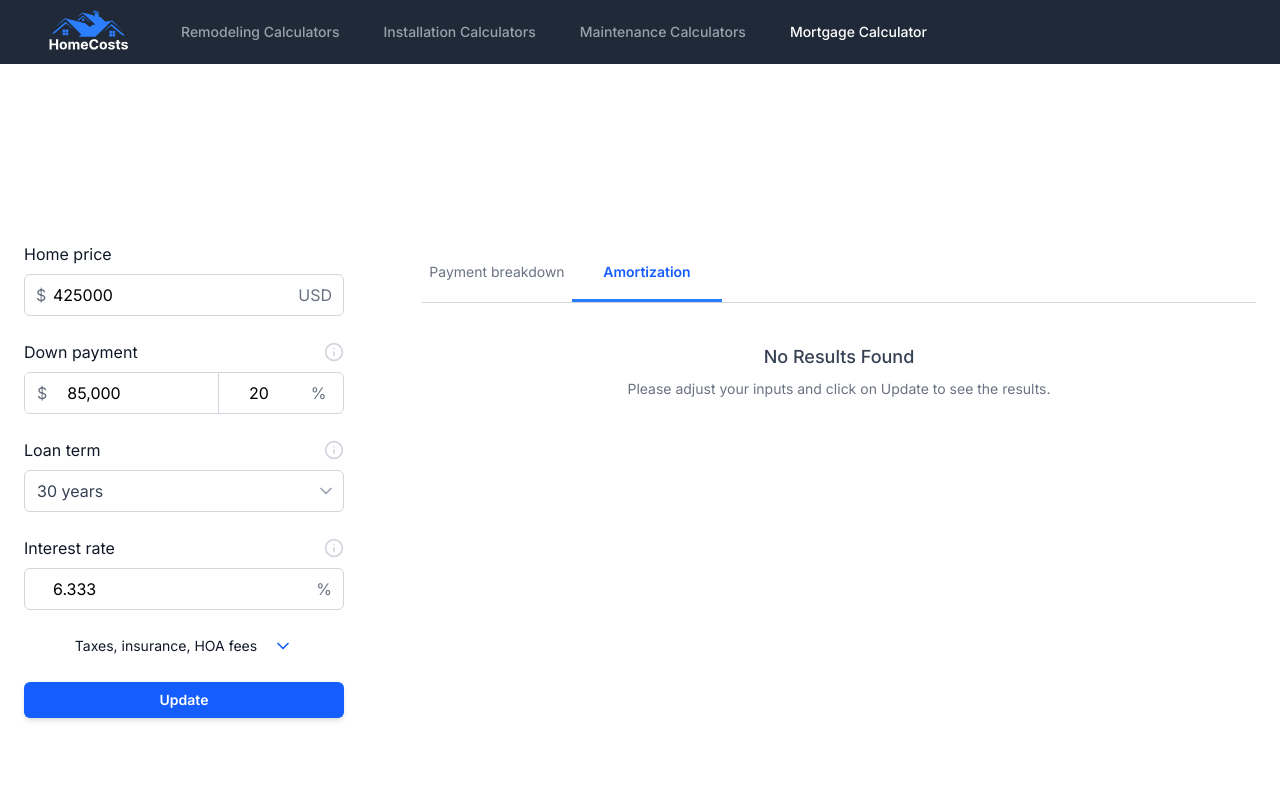
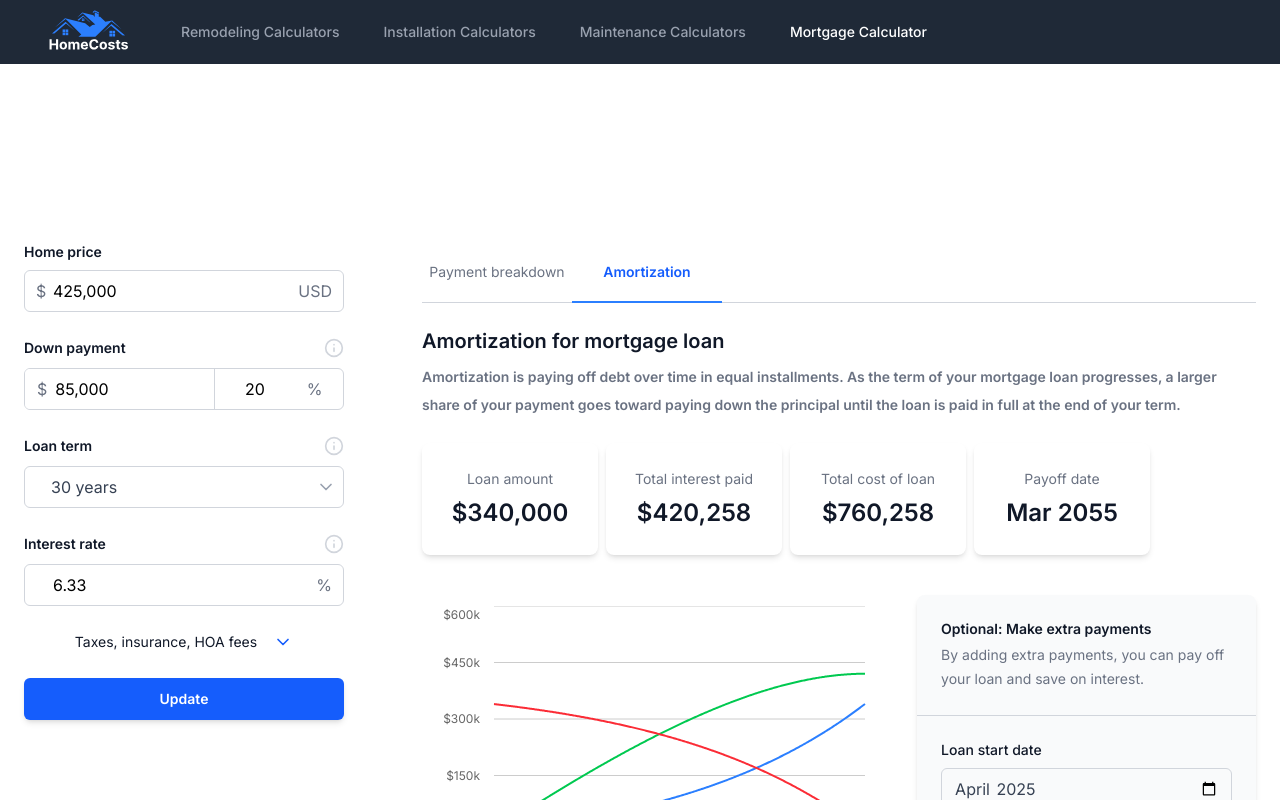
Before and after one commit to DaniielDz/homecosts, a Next.js app: page /mortgage in a window 1280 px wide. Both pictures are taken after a click on the button "Amortization". Shown: the top 800 px of the page. Built offline with nearby package versions, Linux system fonts and the light colour scheme.

Commit message:
Fix details in Mortgage Calculator

```diff
--- a/app/mortgage/page.tsx
+++ b/app/mortgage/page.tsx
@@ -69,6 +69,11 @@ export default function MortgagePage() {
         setDownAmt(newDownAmt);
     }, [price, downPct]);
 
+    useEffect(() => {
+        onUpdate()
+    }, [])
+
+
     return (
         <div className="flex flex-col items-end justify-center w-full max-w-max mx-auto px-4">
             <div className="w-full flex flex-col lg:flex-row items-center lg:items-start justify-center gap-19.5 mt-[178px] mb-42.5">
--- a/app/mortgage/ui/InputSection.tsx
+++ b/app/mortgage/ui/InputSection.tsx
@@ -121,7 +121,7 @@ export function InputSection({
                     )}
                 </AnimatePresence>
                 <button
-                    className="w-full bg-blue-600 text-white font-semibold text-sm py-2 px-4 rounded-md shadow-md cursor-pointer hover:bg-blue-700 transition-all duration-300"
+                    className="w-full h-10.5 bg-blue-600 text-white font-semibold text-sm py-2 px-4 rounded-md shadow-md cursor-pointer hover:bg-blue-700 transition-all duration-300"
                     onClick={onUpdate}
                 >
                     Update
--- a/app/mortgage/ui/Tabs.tsx
+++ b/app/mortgage/ui/Tabs.tsx
@@ -19,7 +19,7 @@ export function Tabs({ tabs, initialIndex = 0, onChange }: TabsProps) {
     const tabCount = tabs.length
     const underlineStyle: React.CSSProperties = {
         width: `${100 / tabCount}%`,
-        top: '95%',
+        top: '98%',
         left: `${(activeIndex * 100) / tabCount}%`,
         transition: 'left 0.3s ease',
     }
@@ -41,7 +41,7 @@ export function Tabs({ tabs, initialIndex = 0, onChange }: TabsProps) {
                 ))}
             </div>
             <div
-                className="absolute bottom-0 h-[3px] bg-blue-500"
+                className="absolute bottom-0 h-[2px] bg-blue-500"
                 style={underlineStyle}
             />
         </div>
--- a/app/mortgage/ui/components/AmortizationSchedule.tsx
+++ b/app/mortgage/ui/components/AmortizationSchedule.tsx
@@ -22,6 +22,7 @@ export function AmortizationSchedule({
     firstPayment,
     onFirstPaymentChange,
 }: AmortizationScheduleProps) {
+
     const [expandAll, setExpandAll] = useState(false)
     const [expandedYears, setExpandedYears] = useState<Set<string>>(new Set())
 
@@ -145,6 +146,8 @@ export function AmortizationSchedule({
                                     {/* Monthly details if expanded */}
                                     {isExpanded && entries.map((e) => {
                                         const monthLabel = new Date(`${e.date}-01`).toLocaleString("en-US", { month: "short", year: "numeric" })
+                                        console.log(e.date, monthLabel);
+
                                         return (
                                             <tr key={e.date} className="border-b border-gray-100">
                                                 <td className="pl-6 py-2 text-sm text-gray-700">{monthLabel}</td>
--- a/app/mortgage/ui/components/DownPaymentInput.tsx
+++ b/app/mortgage/ui/components/DownPaymentInput.tsx
@@ -1,6 +1,6 @@
 "use client"
 
-import React from "react"
+import React, { useEffect, useState } from "react"
 import ToolTip from "./Tooltip"
 
 interface DownPaymentInputProps {
@@ -19,44 +19,76 @@ export function DownPaymentInput({
     onCurrencyChange,
     onPercentChange,
 }: DownPaymentInputProps) {
+    const [displayPct, setDisplayPct] = useState<string>(
+        percentValue?.toString() || ""
+    );
+    const [pctFocused, setPctFocused] = useState(false);
+
+    useEffect(() => {
+        if (!pctFocused) {
+            setDisplayPct(
+                percentValue === "" || percentValue === null
+                    ? ""
+                    : percentValue.toString()
+            );
+        }
+    }, [percentValue, pctFocused])
+
+    const handlePercentChange = (e: React.ChangeEvent<HTMLInputElement>) => {
+        let raw = e.target.value.replace(/[^0-9.]/g, "");
+        const parts = raw.split(".");
+        if (parts.length > 2) {
+            raw = parts[0] + "." + parts.slice(1).join("");
+        }
+        setDisplayPct(raw);
+        onPercentChange(raw ? parseFloat(raw) : 0);
+    };
+
+    const handlePercentFocus = () => setPctFocused(true);
+    const handlePercentBlur = () => setPctFocused(false);
+
     const formatNumber = (val: number | string) => {
-        const num = typeof val === "number" ? val : parseInt(val.toString().replace(/\D/g, ''), 10) || 0
+        const num =
+            typeof val === "number"
+                ? val
+                : parseInt(val.toString().replace(/\D/g, ""), 10) || 0
         return num.toLocaleString()
     }
-
     const handleCurrencyChange = (e: React.ChangeEvent<HTMLInputElement>) => {
-        const numeric = e.target.value.replace(/\D/g, '')
+        const numeric = e.target.value.replace(/\D/g, "")
         onCurrencyChange(numeric ? parseInt(numeric, 10) : 0)
     }
 
-
     return (
         <div className="flex flex-col w-full max-w-sm">
-            <label className="flex items-center justify-between text-gray-900 font-normal mb-2">
+            <label className="flex items-center justify-between text-sm text-gray-900 font-semibold mb-2">
                 {label}
-                <ToolTip tooltipText="Enter your desired down payment amount and percentage."/>
+                <ToolTip tooltipText="Enter your desired down payment amount and percentage." />
             </label>
-            <div className="flex border border-gray-300 rounded-md overflow-hidden">
-                <div className="flex items-center px-3 bg-white">
+            <div
+                className="group flex border border-gray-300 rounded-md overflow-hidden focus-within:border-blue-500">
+                <div className="flex items-center pl-3 pr-2 bg-white">
                     <span className="text-gray-500">$</span>
                 </div>
                 <input
                     type="text"
                     value={formatNumber(currencyValue)}
                     onChange={handleCurrencyChange}
-                    className="w-1/2 px-2 py-2 focus:outline-none"
+                    className="w-1/2 pr-2 py-2 focus:outline-none"
                 />
-                <div className="w-px bg-gray-300" />
+                <div className="w-px bg-gray-300 group-focus-within:bg-blue-500" />
                 <input
-                    type="number"
-                    value={percentValue}
-                    onChange={(e) => onPercentChange(parseFloat(e.target.value) || 0)}
+                    type="text"
+                    value={displayPct}
+                    onChange={handlePercentChange}
+                    onFocus={handlePercentFocus}
+                    onBlur={handlePercentBlur}
                     className="w-1/4 px-2 py-2 text-center focus:outline-none"
                 />
                 <div className="flex items-center px-3 bg-white">
                     <span className="text-gray-500">%</span>
                 </div>
             </div>
-        </div>
+        </div >
     )
 }
--- a/app/mortgage/ui/components/ExtraPayments.tsx
+++ b/app/mortgage/ui/components/ExtraPayments.tsx
@@ -28,7 +28,6 @@ export function ExtraPayments({
     oneTimeDate,
     onOneTimeDateChange,
 }: ExtraPaymentsProps) {
-    // formatea números con separador de miles
     const formatNumber = (val: number) => val.toLocaleString()
 
     const handleNumberInput = (
@@ -40,7 +39,7 @@ export function ExtraPayments({
     }
 
     return (
-        <div className="w-full max-w-sm bg-gray-50 shadow-lg rounded-lg">
+        <div className="w-full max-w-sm bg-gray-50 shadow-md rounded-lg">
             <div className="p-6">
                 <h3 className="text-sm text-gray-900 font-semibold">Optional: Make extra payments</h3>
                 <p className="mt-1 text-sm text-gray-500 leading-6">
--- a/app/mortgage/ui/components/MortgageGuide.tsx
+++ b/app/mortgage/ui/components/MortgageGuide.tsx
@@ -232,7 +232,7 @@ export default function MortgageGuide() {
 
 function ListItem({ title, text }: { title: string, text: string }) {
     return (
-        <li className="text-gray-700 text-sm">
+        <li className="text-gray-700 text-base">
             <h3 className="font-bold">{title}</h3>
             <p>{text}</p>
         </li>
--- a/app/mortgage/ui/components/PriceInput.tsx
+++ b/app/mortgage/ui/components/PriceInput.tsx
@@ -1,7 +1,8 @@
 "use client"
 
-import React from "react"
+import React, { useEffect, useState } from "react"
 import ToolTip from "./Tooltip"
+import { formatNumber } from "../../utils/formatNumber"
 
 interface PriceInputProps {
     label: string
@@ -20,43 +21,74 @@ export function PriceInput({
     suffix = "",
     tooltipText,
 }: PriceInputProps) {
+    const [displayValue, setDisplayValue] = useState<string>("")
+    const [isFocused, setIsFocused] = useState(false)
+
+    useEffect(() => {
+        if (!isFocused) {
+            const num = typeof value === "string" ? parseFloat(value) || 0 : value
+            setDisplayValue(formatNumber(num,2))
+        }
+    }, [value, isFocused])
+
     const handleChange = (e: React.ChangeEvent<HTMLInputElement>) => {
-        const inputValue = e.target.value
+        let text = e.target.value
 
         if (suffix === "%") {
-            // Permite solo números y un punto decimal, y evita múltiples puntos
-            const numeric = inputValue.replace(/[^0-9.]/g, "")
-            const valid = numeric.split('.').length <= 2 ? numeric : numeric.replace(/\.+$/, "")
-            onChange(valid && valid !== "." ? parseFloat(valid) : 0)
+            const numeric = text.replace(/[^0-9.]/g, "")
+            const parts = numeric.split(".")
+            if (parts.length > 2) {
+                parts.pop()
+            }
+            text = parts.join(".")
+            const num = parseFloat(text) || 0
+            onChange(num)
+            setDisplayValue(text)
         } else {
-            // Solo números enteros
-            const numeric = inputValue.replace(/\D/g, "")
-            onChange(numeric ? parseInt(numeric, 10) : 0)
+            const numeric = text.replace(/\D/g, "")
+            const num = parseInt(numeric, 10) || 0
+            onChange(num)
+            setDisplayValue(numeric)
         }
     }
 
+    const handleFocus = () => {
+        setIsFocused(true)
+        const num = typeof value === "string" ? parseFloat(value) || 0 : value
+        setDisplayValue(String(num))
+    }
+
+    const handleBlur = () => {
+        setIsFocused(false)
+        const num = typeof value === "string" ? parseFloat(value) || 0 : value
+        setDisplayValue(formatNumber(num,2))
+    }
 
     return (
         <div className="flex flex-col">
-            <label className="flex items-center justify-between text-gray-900 font-normal mb-2">
+            <label className="flex items-center justify-between text-sm text-gray-900 font-semibold mb-2">
                 {label}
-                {
-                    tooltipText && <ToolTip tooltipText={tooltipText}/>
-                }
+                {tooltipText && <ToolTip tooltipText={tooltipText} />}
             </label>
             <div className="relative">
+                {prefix && (
                     <span className="absolute inset-y-0 left-0 pl-3 flex items-center text-gray-500 pointer-events-none">
                         {prefix}
                     </span>
+                )}
                 <input
-                    type={suffix === "%" ? "number" : "text"}
-                    value={value}
+                    type="text"
+                    value={displayValue}
                     onChange={handleChange}
-                    className="block w-full rounded-md border border-gray-300 pl-7 pr-12 py-2 focus:outline-none focus:border-blue-500 focus:ring-1 focus:ring-blue-500"
+                    onFocus={handleFocus}
+                    onBlur={handleBlur}
+                    className="block w-full rounded-md border border-gray-300 pl-7 pr-12 py-2 focus:outline-none focus:border-blue-500"
                 />
+                {suffix && (
                     <span className="absolute inset-y-0 right-0 pr-3 flex items-center text-gray-500 pointer-events-none">
                         {suffix}
                     </span>
+                )}
             </div>
         </div>
     )
--- a/app/mortgage/ui/components/SelectInput.tsx
+++ b/app/mortgage/ui/components/SelectInput.tsx
@@ -24,7 +24,7 @@ export function SelectInput({
 }: SelectInputProps) {
     return (
         <div className="flex flex-col w-full">
-            <label className="flex items-center justify-between text-gray-900 font-normal mb-2">
+            <label className="flex items-center justify-between text-sm text-gray-900 font-semibold mb-2">
                 {label}
                 <ToolTip tooltipText="Select the duration of the loan term." />
             </label>
@@ -33,7 +33,7 @@ export function SelectInput({
                 <select
                     value={value}
                     onChange={(e) => onChange(e.target.value)}
-                    className="block w-full appearance-none border border-gray-300 rounded-md py-2 pl-3 pr-8 text-gray-700 focus:outline-none focus:border-blue-500 focus:ring-1 focus:ring-blue-500"
+                    className="block w-full appearance-none border border-gray-300 rounded-md py-2 pl-6.5 pr-8 text-gray-700 focus:outline-none focus:border-blue-500"
                 >
                     {options.map((opt) => (
                         <option key={opt.value} value={opt.value}>
--- a/app/mortgage/utils/calculateMortgage.ts
+++ b/app/mortgage/utils/calculateMortgage.ts
@@ -44,6 +44,12 @@ export interface Summary {
   payoffDate: string
 }
 
+export interface YearlySummary {
+  year: number
+  principal: number   // suma de principal pagado en ese año
+  interest: number    // suma de interés pagado en ese año
+}
+
 export interface MortgageResults {
   monthlyPaymentPI: number
   paymentBreakdown: {
@@ -55,9 +61,11 @@ export interface MortgageResults {
   }
   pieChartData: PieDatum[]
   lineChartData: LineDatum[]
-  amortizationSchedule: ScheduleEntry[]
+  amortizationSchedule: ScheduleEntry[]    // pagos mes a mes
+  annualSummary: YearlySummary[]          // resumen por año
   summary: Summary
 }
+
 
 export function calculateMortgageResults(
   inputs: MortgageInputs
@@ -83,9 +91,10 @@ export function calculateMortgageResults(
   const n = termYears * 12
   const monthlyPI = monthlyRate * loanAmount / (1 - Math.pow(1 + monthlyRate, -n))
 
-  // Prepare schedule loop starting at startDate
+  // Preparar el bucle de amortización
   const [startYear, startMonth] = startDate.split('-').map((v) => parseInt(v, 10))
   let balance = loanAmount
+
   const schedule: ScheduleEntry[] = []
 
   for (let i = 0; i < n; i++) {
@@ -94,31 +103,54 @@ export function calculateMortgageResults(
     const month = (monthIndex % 12) + 1
     const ym = `${year}-${String(month).padStart(2, '0')}`
 
-    const interest = balance * monthlyRate
-    const principalScheduled = monthlyPI - interest
+    // intereses y principal programado este mes
+    const interestThisMonth = balance * monthlyRate
+    const principalScheduled = monthlyPI - interestThisMonth
 
-    // Extras
-    const extraAnniversary = (month === startMonth) ? extraYearly : 0
+    // extras
+    const extraAnniversary = month === startMonth ? extraYearly : 0
     const extraOneTime = oneTimeDate === ym ? oneTimeAmount : 0
     const totalExtra = extraMonthly + extraAnniversary + extraOneTime
 
-    const principalTotal = principalScheduled + totalExtra
-    balance = Math.max(balance - principalTotal, 0)
+    // principal total este mes
+    const principalThisMonth = principalScheduled + totalExtra
 
+    // actualizar balance
+    balance = Math.max(balance - principalThisMonth, 0)
+
+    // guardo solo lo pagado este mes
     schedule.push({
-      date: ym,
-      principal: principalTotal,
-      interest,
-      balance,
+      date: year + '-' + String(month).padStart(2, '0'),
+      principal: parseFloat(principalThisMonth.toFixed(2)),
+      interest: parseFloat(interestThisMonth.toFixed(2)),
+      balance: parseFloat(balance.toFixed(2)),
     })
   }
 
-  // Summary
-  const totalInterest = schedule.reduce((sum, e) => sum + e.interest, 0)
-  const payoffEntry = schedule[schedule.length - 1]
-  const payoffDate = new Date(`${payoffEntry.date}-01`).toLocaleString('en-US', {
-    month: 'short', year: 'numeric'
+  // Construir resumen anual (suma mes a mes)
+  const yearlyMap = new Map<number, { principal: number; interest: number }>()
+  schedule.forEach(({ date, principal, interest }) => {
+    const y = parseInt(date.slice(0, 4), 10)
+    if (!yearlyMap.has(y)) {
+      yearlyMap.set(y, { principal: 0, interest: 0 })
+    }
+    const entry = yearlyMap.get(y)!
+    entry.principal += principal
+    entry.interest += interest
   })
+  const annualSummary: YearlySummary[] = Array.from(yearlyMap.entries())
+    .map(([year, { principal, interest }]) => ({
+      year,
+      principal: parseFloat(principal.toFixed(2)),
+      interest: parseFloat(interest.toFixed(2)),
+    }))
+    .sort((a, b) => a.year - b.year)
+
+  // Summary general
+  const totalInterest = annualSummary.reduce((sum, y) => sum + y.interest, 0)
+  const payoffDate = new Date(`${schedule[schedule.length - 1].date}-01`)
+    .toLocaleString('en-US', { month: 'short', year: 'numeric' })
+
   const summary: Summary = {
     loanAmount,
     totalInterest,
@@ -126,25 +158,16 @@ export function calculateMortgageResults(
     payoffDate,
   }
 
-  // Pie chart data: monthly payment breakdown
-  const pieChartData: PieDatum[] = [
-    { name: 'Principal & interest', value: monthlyPI, fill: '#2B7FFF' },
-    { name: 'Property tax',         value: taxes,      fill: '#8E51FF' },
-    { name: 'Insurance',            value: insurance,  fill: '#00C950' },
-    { name: 'HOA fees',             value: hoaFees,    fill: '#00b8db' },
-  ]
-
-  // Line chart data: cumulative principal, cumulative interest, balance
   let cumPrincipal = 0
   let cumInterest = 0
-  const lineChartData: LineDatum[] = schedule.map((e) => {
+  const lineChartData: LineDatum[] = schedule.map(e => {
     cumPrincipal += e.principal
     cumInterest += e.interest
     return {
       date: e.date,
-      principalPaid: parseFloat(cumPrincipal.toFixed(2)),
-      interestPaid: parseFloat(cumInterest.toFixed(2)),
-      loanBalance: parseFloat(e.balance.toFixed(2)),
+      principalPaid: parseFloat(cumPrincipal.toFixed(2)),  // acumulado
+      interestPaid: parseFloat(cumInterest.toFixed(2)),   // acumulado
+      loanBalance: e.balance,                            // saldo restante
     }
   })
 
@@ -157,9 +180,15 @@ export function calculateMortgageResults(
       hoaFees,
       totalMonthly: monthlyPI + taxes + insurance + hoaFees,
     },
-    pieChartData,
+    pieChartData: [
+      { name: 'Principal & interest', value: monthlyPI, fill: '#2B7FFF' },
+      { name: 'Property tax', value: taxes, fill: '#8E51FF' },
+      { name: 'Insurance', value: insurance, fill: '#00C950' },
+      { name: 'HOA fees', value: hoaFees, fill: '#00b8db' },
+    ],
     lineChartData,
     amortizationSchedule: schedule,
+    annualSummary,
     summary,
   }
 }
```
Lines whose indentation alone changed are shown as unchanged.
